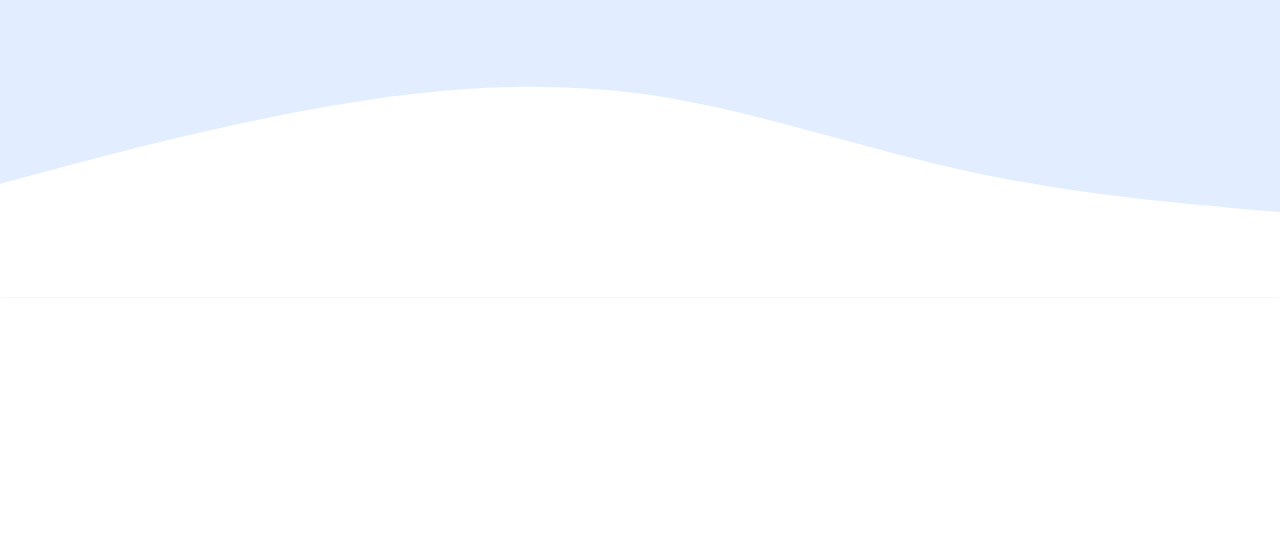
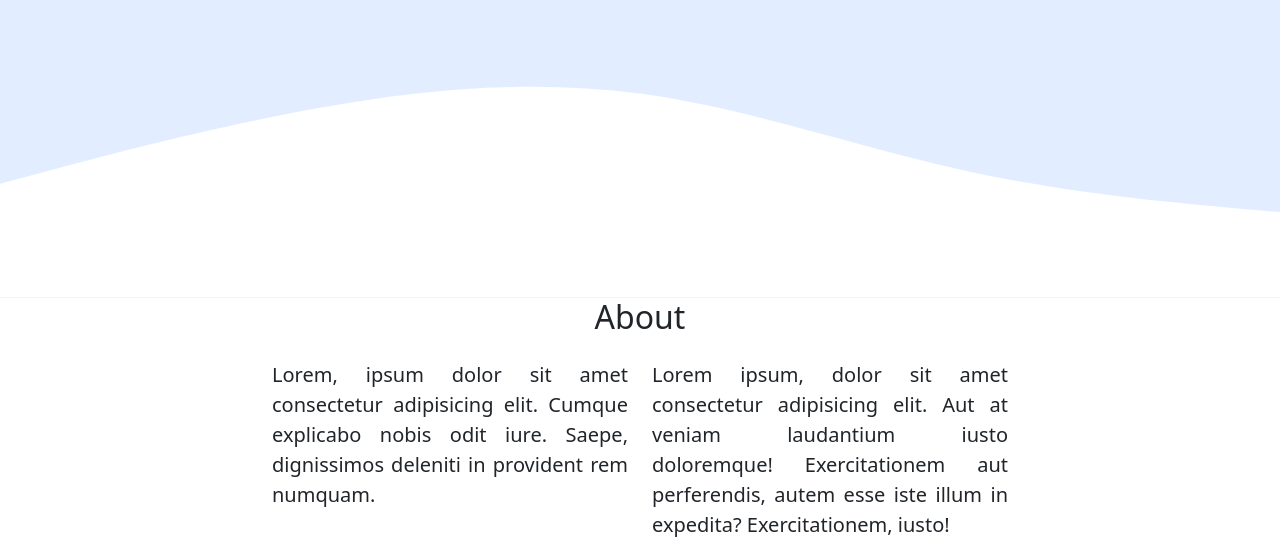
Before and after one commit to zakiyul/portfolio-bv5, a plain HTML site: page index.html in a window 1280 px wide. Shown: the part 496-1052 px from the top of the page. Before the commit the page ends 800 px from the top, so only its background shows below. Drawn offline with nearby package versions, Linux system fonts and the light colour scheme.

Commit message:
section about

```diff
--- a/index.html
+++ b/index.html
@@ -26,7 +26,7 @@
               <a class="nav-link active" aria-current="page" href="#">Home</a>
             </li>
             <li class="nav-item">
-              <a class="nav-link" href="#">About</a>
+              <a class="nav-link" href="#about">About</a>
             </li>
             <li class="nav-item">
               <a class="nav-link" href="#">Project</a>
@@ -49,6 +49,26 @@
     </div>
     <!-- End Jumbotron -->
 
+    <!-- About -->
+    <section id="about">
+      <div class="container">
+        <div class="row text-center mb-3">
+          <div class="col">
+            <h2>About</h2>
+          </div>
+        </div>
+        <div class="row justify-content-center fs-5 text-justify">
+          <div class="col-4">
+            <p>Lorem, ipsum dolor sit amet consectetur adipisicing elit. Cumque explicabo nobis odit iure. Saepe, dignissimos deleniti in provident rem numquam.</p>
+          </div>
+          <div class="col-4">
+            <p>Lorem ipsum, dolor sit amet consectetur adipisicing elit. Aut at veniam laudantium iusto doloremque! Exercitationem aut perferendis, autem esse iste illum in expedita? Exercitationem, iusto!</p>
+          </div>
+        </div>
+      </div>
+    </section>
+    <!-- End About -->
+
     <!-- Option 1: Bootstrap Bundle with Popper -->
     <script src="https://cdn.jsdelivr.net/npm/bootstrap@5.0.0-beta2/dist/js/bootstrap.bundle.min.js" integrity="sha384-b5kHyXgcpbZJO/tY9Ul7kGkf1S0CWuKcCD38l8YkeH8z8QjE0GmW1gYU5S9FOnJ0" crossorigin="anonymous"></script>
   </body>
--- a/style.css
+++ b/style.css
@@ -2,3 +2,7 @@
   background-color: #e2edff;
   padding-top: 2rem;
 }
+
+.text-justify {
+  text-align: justify;
+}
```
